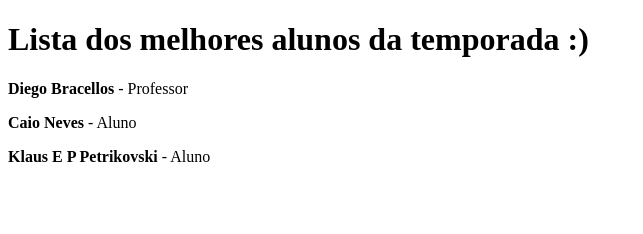
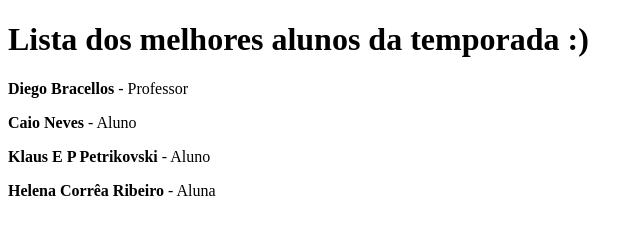
Before and after one commit to Eugeniialima/exDevs2Blu, a plain HTML site: page index.html in a window 1280 px wide. Shown: the whole page, without its empty margins (0-643 px from the left). Drawn offline with Linux system fonts and the light colour scheme.

Commit message:
nome adicionado

```diff
--- a/index.html
+++ b/index.html
@@ -11,5 +11,6 @@
     <p><b>Diego Bracellos</b> - Professor</p>
     <p><b>Caio Neves</b> - Aluno</p>
     <p><b>Klaus E P Petrikovski</b> - Aluno</p>
+    <p><b>Helena Corrêa Ribeiro</b> - Aluna</p>
 </body>
 </html>
```
